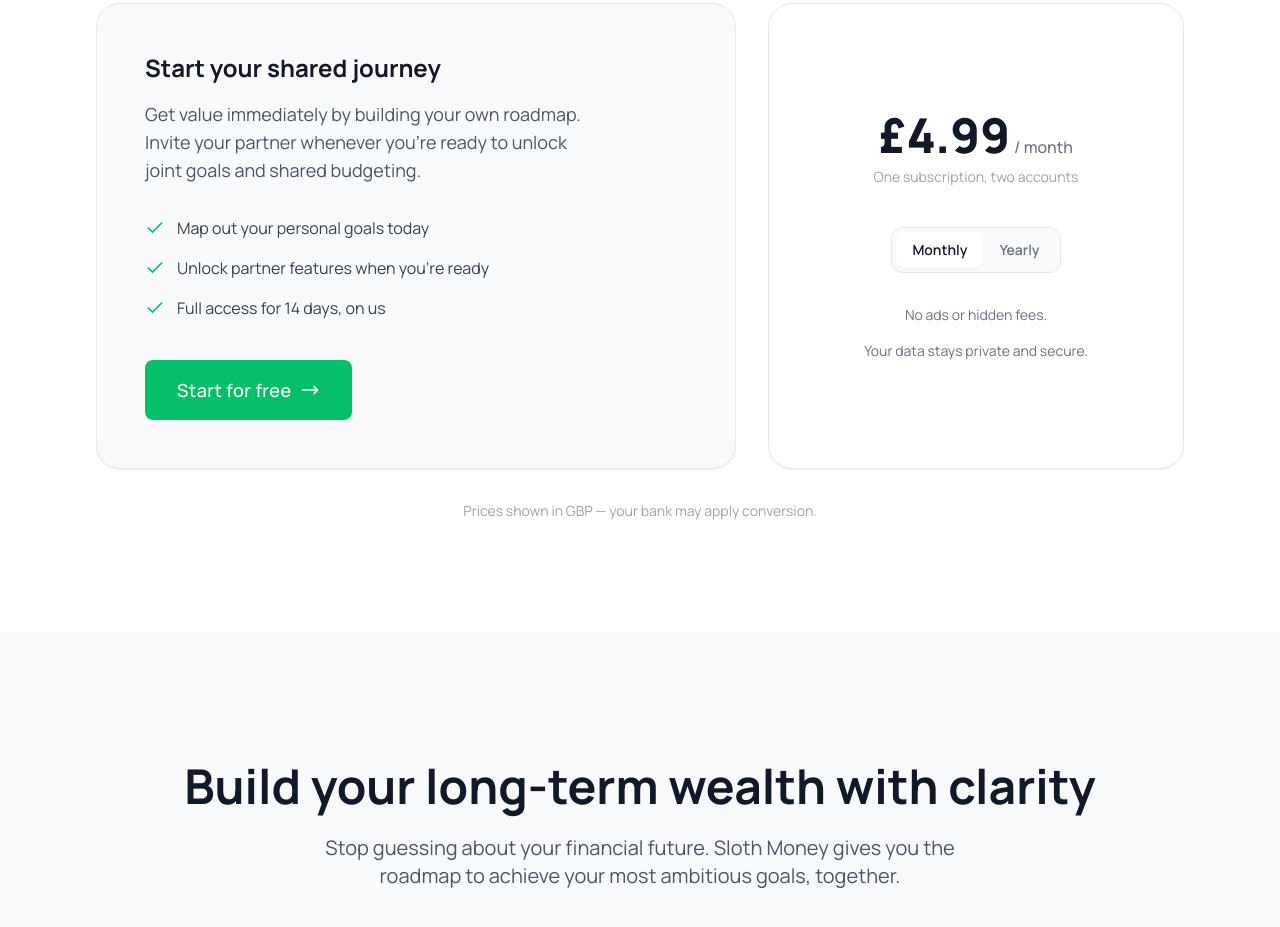
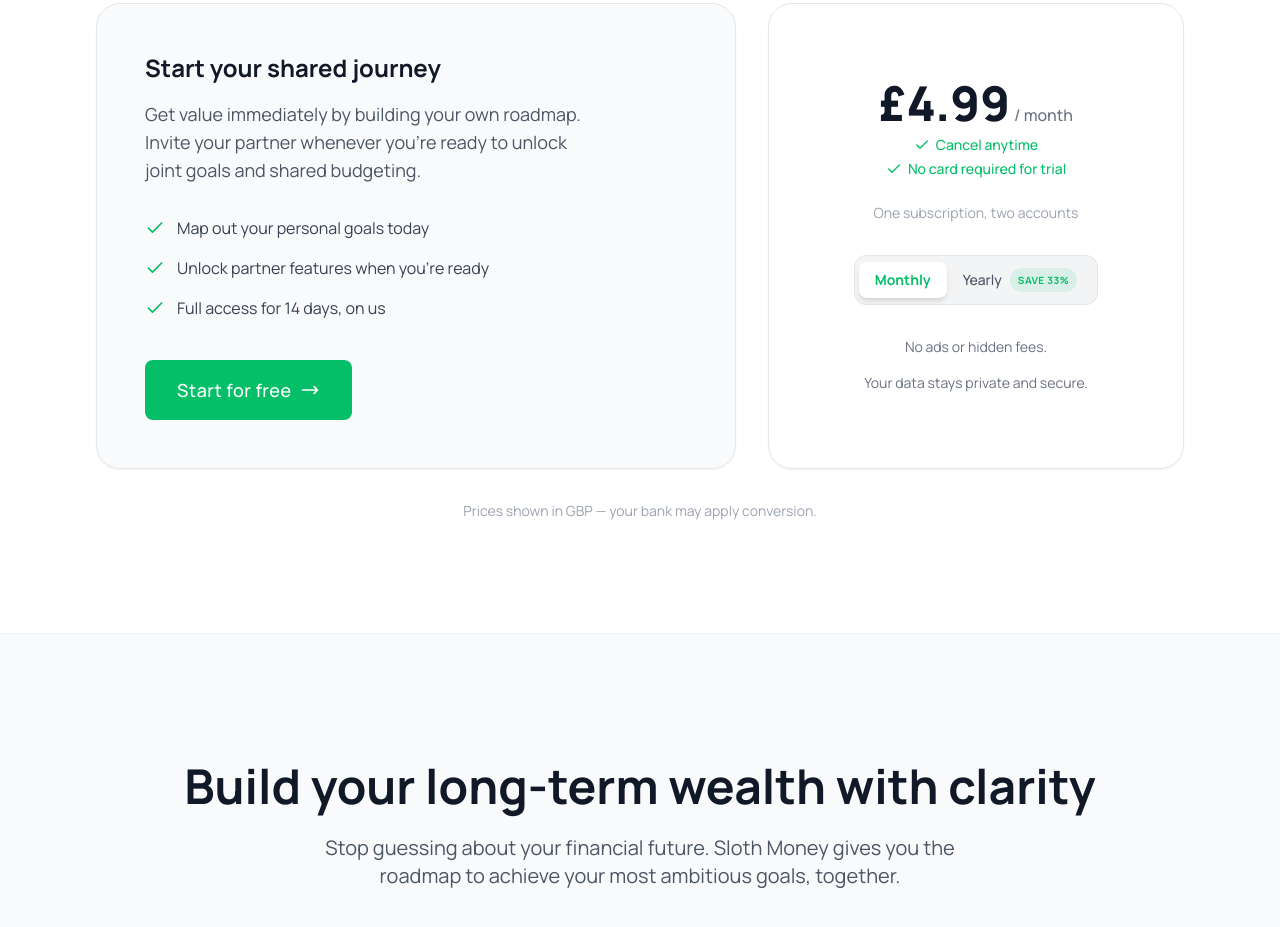
Before and after one commit to RathBala/sloth-site, a website: page src/index.html in a window 1280 px wide. Shown: the part 4872-5799 px from the top of the page. Drawn offline with nearby package versions, Linux system fonts and the light colour scheme.

Commit message:
pricing reassurance

```diff
--- a/src/assets/js/pricing-toggle.js
+++ b/src/assets/js/pricing-toggle.js
@@ -11,21 +11,47 @@ function setPricing(plan) {
     period.textContent = '/ year'
 
     // Update button styles
-    btnYearly.classList.add('bg-white', 'text-gray-900', 'shadow-sm')
-    btnYearly.classList.remove('text-gray-500', 'hover:text-gray-700')
+    btnYearly.classList.add('bg-white', 'text-green', 'shadow-md', 'font-bold')
+    btnYearly.classList.remove(
+      'text-gray-600',
+      'hover:text-gray-900',
+      'font-medium'
+    )
 
-    btnMonthly.classList.remove('bg-white', 'text-gray-900', 'shadow-sm')
-    btnMonthly.classList.add('text-gray-500', 'hover:text-gray-700')
+    btnMonthly.classList.remove(
+      'bg-white',
+      'text-green',
+      'shadow-md',
+      'font-bold'
+    )
+    btnMonthly.classList.add(
+      'text-gray-600',
+      'hover:text-gray-900',
+      'font-medium'
+    )
   } else {
     amount.textContent = '£4.99'
     period.textContent = '/ month'
 
     // Update button styles
-    btnMonthly.classList.add('bg-white', 'text-gray-900', 'shadow-sm')
-    btnMonthly.classList.remove('text-gray-500', 'hover:text-gray-700')
+    btnMonthly.classList.add('bg-white', 'text-green', 'shadow-md', 'font-bold')
+    btnMonthly.classList.remove(
+      'text-gray-600',
+      'hover:text-gray-900',
+      'font-medium'
+    )
 
-    btnYearly.classList.remove('bg-white', 'text-gray-900', 'shadow-sm')
-    btnYearly.classList.add('text-gray-500', 'hover:text-gray-700')
+    btnYearly.classList.remove(
+      'bg-white',
+      'text-green',
+      'shadow-md',
+      'font-bold'
+    )
+    btnYearly.classList.add(
+      'text-gray-600',
+      'hover:text-gray-900',
+      'font-medium'
+    )
   }
 }
 
--- a/src/index.html
+++ b/src/index.html
@@ -898,31 +898,46 @@
               Invest in your future, together
             </h2>
             <p class="max-w-2xl mx-auto text-lg text-gray-600">
-              One plan. Two people. A shared roadmap to the life you're building.
+              One plan. Two people. A shared roadmap to the life you're
+              building.
             </p>
           </div>
 
-          <div class="grid grid-cols-1 lg:grid-cols-5 gap-8 items-stretch reveal">
+          <div
+            class="grid grid-cols-1 lg:grid-cols-5 gap-8 items-stretch reveal"
+          >
             <!-- Free Trial / CTA Card -->
-            <div class="lg:col-span-3 bg-gray-50 rounded-3xl p-8 sm:p-12 border border-gray-200 shadow-sm flex flex-col justify-between">
+            <div
+              class="lg:col-span-3 bg-gray-50 rounded-3xl p-8 sm:p-12 border border-gray-200 shadow-sm flex flex-col justify-between"
+            >
               <div>
-                <h3 class="text-2xl font-bold text-gray-900 mb-4">Start your shared journey</h3>
+                <h3 class="text-2xl font-bold text-gray-900 mb-4">
+                  Start your shared journey
+                </h3>
                 <p class="text-gray-600 text-lg mb-8 max-w-md">
-                  Get value immediately by building your own roadmap. Invite your partner whenever you're ready to unlock joint goals and shared budgeting.
+                  Get value immediately by building your own roadmap. Invite
+                  your partner whenever you're ready to unlock joint goals and
+                  shared budgeting.
                 </p>
 
                 <ul class="space-y-4 mb-10">
                   <li class="flex items-center gap-3">
                     <i data-lucide="check" class="w-5 h-5 text-green"></i>
-                    <span class="text-gray-700">Map out your personal goals today</span>
+                    <span class="text-gray-700"
+                      >Map out your personal goals today</span
+                    >
                   </li>
                   <li class="flex items-center gap-3">
                     <i data-lucide="check" class="w-5 h-5 text-green"></i>
-                    <span class="text-gray-700">Unlock partner features when you're ready</span>
+                    <span class="text-gray-700"
+                      >Unlock partner features when you're ready</span
+                    >
                   </li>
                   <li class="flex items-center gap-3">
                     <i data-lucide="check" class="w-5 h-5 text-green"></i>
-                    <span class="text-gray-700">Full access for 14 days, on us</span>
+                    <span class="text-gray-700"
+                      >Full access for 14 days, on us</span
+                    >
                   </li>
                 </ul>
               </div>
@@ -951,7 +966,9 @@
             </div>
 
             <!-- Info / Pricing Card -->
-            <div class="lg:col-span-2 bg-white rounded-3xl p-8 sm:p-10 border border-gray-200 shadow-sm flex flex-col items-center justify-center text-center">
+            <div
+              class="lg:col-span-2 bg-white rounded-3xl p-8 sm:p-10 border border-gray-200 shadow-sm flex flex-col items-center justify-center text-center"
+            >
               <div class="w-full">
                 <div class="flex items-baseline justify-center gap-1 mb-2">
                   <span
@@ -963,25 +980,46 @@
                     >/ month</span
                   >
                 </div>
-                <p class="text-sm text-gray-400 mb-10">
+                <div class="flex flex-col gap-1 mb-6">
+                  <div
+                    class="flex items-center justify-center gap-1.5 text-sm font-medium text-green"
+                  >
+                    <i data-lucide="check" class="w-4 h-4"></i>
+                    <span>Cancel anytime</span>
+                  </div>
+                  <div
+                    class="flex items-center justify-center gap-1.5 text-sm font-medium text-green"
+                  >
+                    <i data-lucide="check" class="w-4 h-4"></i>
+                    <span>No card required for trial</span>
+                  </div>
+                </div>
+                <p class="text-sm text-gray-400 mb-8">
                   One subscription, two accounts
                 </p>
 
                 <!-- Pricing Toggle -->
-                <div class="inline-flex items-center p-1 bg-gray-50 rounded-xl border border-gray-200 mb-8">
+                <div
+                  class="inline-flex items-center p-1 bg-gray-100 rounded-xl border border-gray-200 mb-8"
+                >
                   <button
                     id="btn-monthly"
-                    class="px-4 py-2 text-sm font-semibold rounded-lg transition-all duration-200 bg-white text-gray-900 shadow-sm"
+                    class="px-4 py-2 text-sm font-bold rounded-lg transition-all duration-200 bg-white text-green shadow-md"
                     onclick="setPricing('monthly')"
                   >
                     Monthly
                   </button>
                   <button
                     id="btn-yearly"
-                    class="px-4 py-2 text-sm font-semibold rounded-lg transition-all duration-200 text-gray-500 hover:text-gray-700"
+                    class="px-4 py-2 text-sm font-medium rounded-lg transition-all duration-200 text-gray-600 hover:text-gray-900 flex items-center"
                     onclick="setPricing('yearly')"
                   >
                     Yearly
+                    <span
+                      class="ml-2 inline-flex items-center px-2 py-0.5 rounded-full text-[10px] font-bold bg-green/10 text-green uppercase tracking-wider"
+                    >
+                      Save 33%
+                    </span>
                   </button>
                 </div>
 
```
Also changed, not shown: src/output.css.
